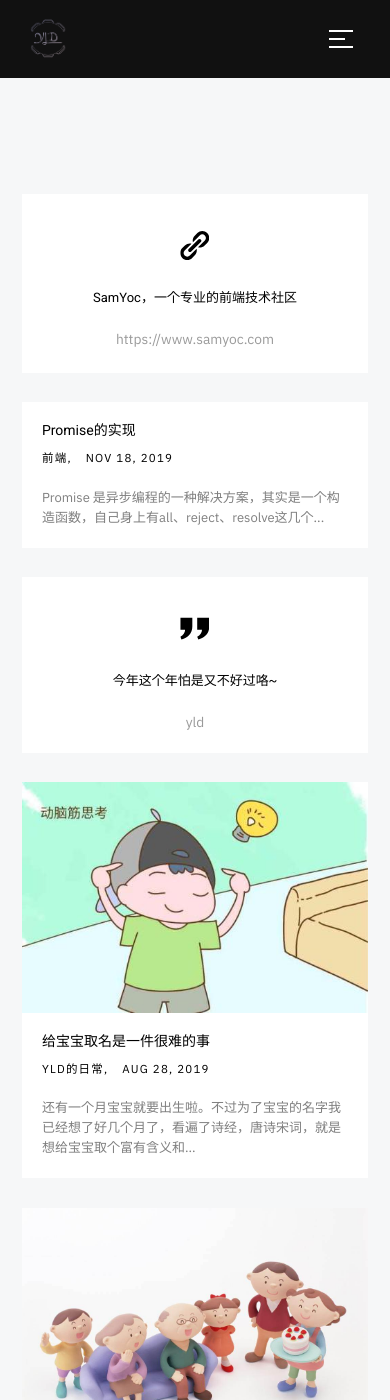
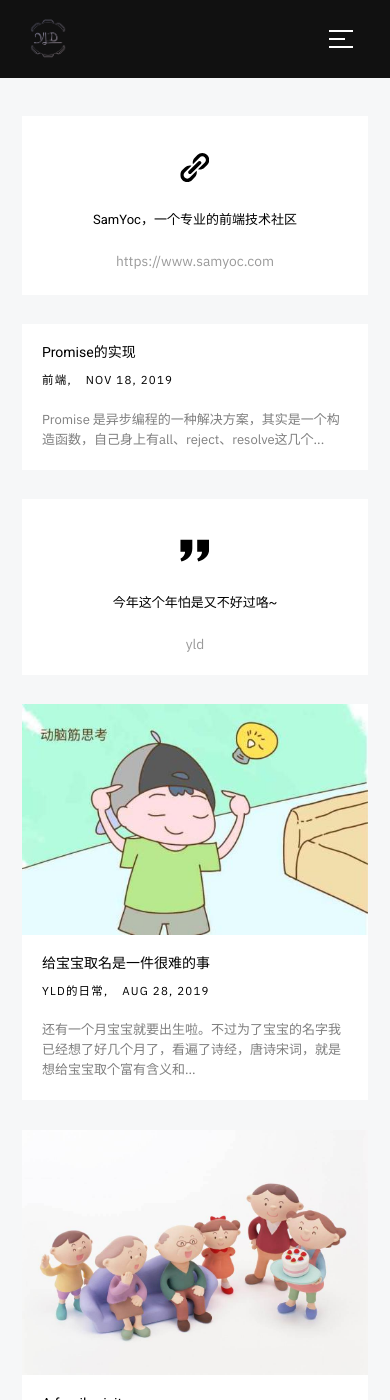
Before and after one commit to aiyld/yldblog, a Jekyll site: the page built from index.html, in a window 390 px wide and 1400 px high. Built offline with Jekyll 4.4.1, drawn with Linux system fonts in a browser that asks for light colours; the list of posts is cut into pages by our own code; comment, search, counter and statistics services are not loaded.

Commit message:
fix style

```diff
--- a/assets/css/main.css
+++ b/assets/css/main.css
@@ -2789,7 +2789,6 @@ body.search-is-visible {
     position: static;
     top: 0;
     bottom: auto;
-    min-height: 78px;
   }
 
   .header__top {
```
